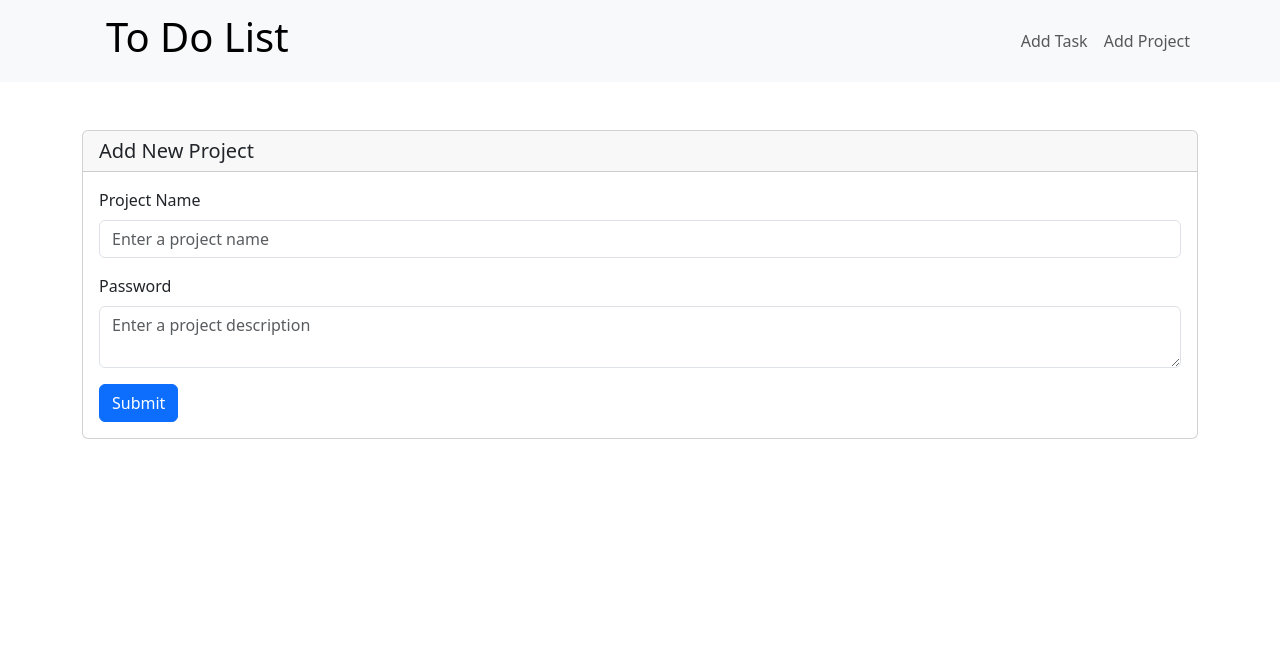
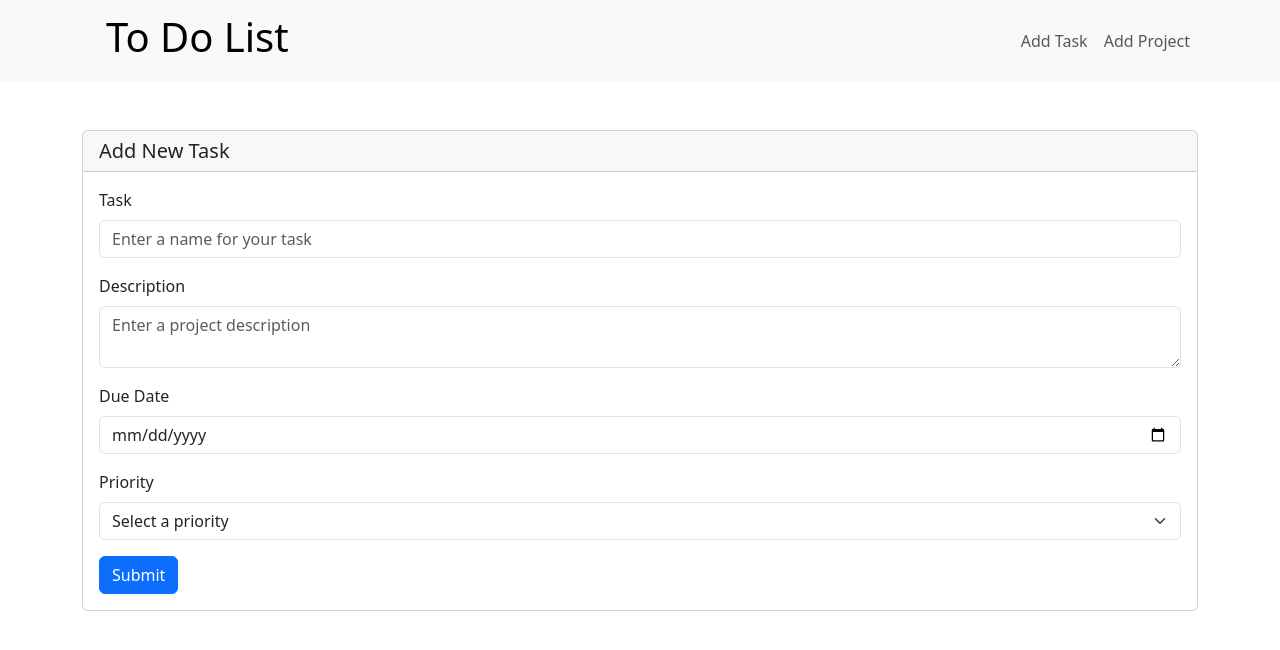
Before and after one commit to mwetta/todo-list, a React (Vite) app: page / in a window 1280 px wide. Shown: the top 650 px of the page. Built offline with nearby package versions, Linux system fonts and the light colour scheme.

Commit message:
Add task form

```diff
--- a/components/AddProjectForm.jsx
+++ b/components/AddProjectForm.jsx
@@ -2,7 +2,8 @@ import Button from 'react-bootstrap/Button';
 import Card from 'react-bootstrap/Card';
 import Form from 'react-bootstrap/Form';
 
-//TODO: Track data for
+//TODO: Track data for project
+//TODO: Update context for projects
 
 
 function AddProjectForm() {
@@ -16,7 +17,7 @@ function AddProjectForm() {
         <Form.Control type="text" placeholder="Enter a project name" />
       </Form.Group>
       <Form.Group className="mb-3" controlId="projectDescription">
-        <Form.Label>Password</Form.Label>
+        <Form.Label>Description</Form.Label>
         <Form.Control as="textarea" placeholder="Enter a project description" />
       </Form.Group>
       <Button variant="primary" type="submit">
--- /dev/null
+++ b/components/AddTaskForm.jsx
@@ -0,0 +1,44 @@
+import Button from 'react-bootstrap/Button';
+import Card from 'react-bootstrap/Card';
+import Form from 'react-bootstrap/Form';
+
+//TODO: Pull in project data using context
+
+
+function AddTaskForm() {
+  return (
+    <Card className="mt-5">
+      <Card.Header as="h5">Add New Task</Card.Header>
+      <Card.Body>
+        <Form>
+      <Form.Group className="mb-3" controlId="taskName">
+        <Form.Label>Task</Form.Label>
+        <Form.Control type="text" placeholder="Enter a name for your task" />
+      </Form.Group>
+      <Form.Group className="mb-3" controlId="taskDescription">
+        <Form.Label>Description</Form.Label>
+        <Form.Control as="textarea" placeholder="Enter a project description" />
+      </Form.Group>
+      <Form.Group className="mb-3" controlId="taskDueDate">
+        <Form.Label>Due Date</Form.Label>
+        <Form.Control type="date" />
+      </Form.Group>
+      <Form.Group className="mb-3" controlId="taskPriority">
+        <Form.Label>Priority</Form.Label>
+        <Form.Select aria-label="Task priority">
+          <option>Select a priority</option>
+          <option value="0">High</option>
+          <option value="1">Medium</option>
+          <option value="2">Low</option>
+        </Form.Select>
+      </Form.Group>
+      <Button variant="primary" type="submit">
+        Submit
+      </Button>
+    </Form>
+      </Card.Body>
+    </Card>
+  );
+}
+
+export default AddTaskForm;
--- a/components/Navbar.jsx
+++ b/components/Navbar.jsx
@@ -1,6 +1,6 @@
-import { Container, Navbar, Nav,Row, Col, NavDropdown } from "react-bootstrap";
-import { Link } from 'react-router-dom';
+import { Container, Navbar, Nav,Row, Col } from "react-bootstrap";
 
+//TODO: Update routes
 
 export default function Navigation() {
 
--- a/src/App.jsx
+++ b/src/App.jsx
@@ -1,7 +1,8 @@
 import './App.css'
 import 'bootstrap/dist/css/bootstrap.min.css';
 import Navigation from '../components/Navbar';
-import AddProjectForm from '../components/AddProjectForm';
+// import AddProjectForm from '../components/AddProjectForm';
+import AddTaskForm from '../components/AddTaskForm';
 import { Container } from 'react-bootstrap';
 
 //TODO: Add react router
@@ -14,7 +15,7 @@ function App() {
     <>
       <Navigation />
       <Container>
-        <AddProjectForm />
+        <AddTaskForm />
       </Container>
     </>
   )
```
Also changed, not shown: 1 other file (tests, documents, lock files or other folders).
